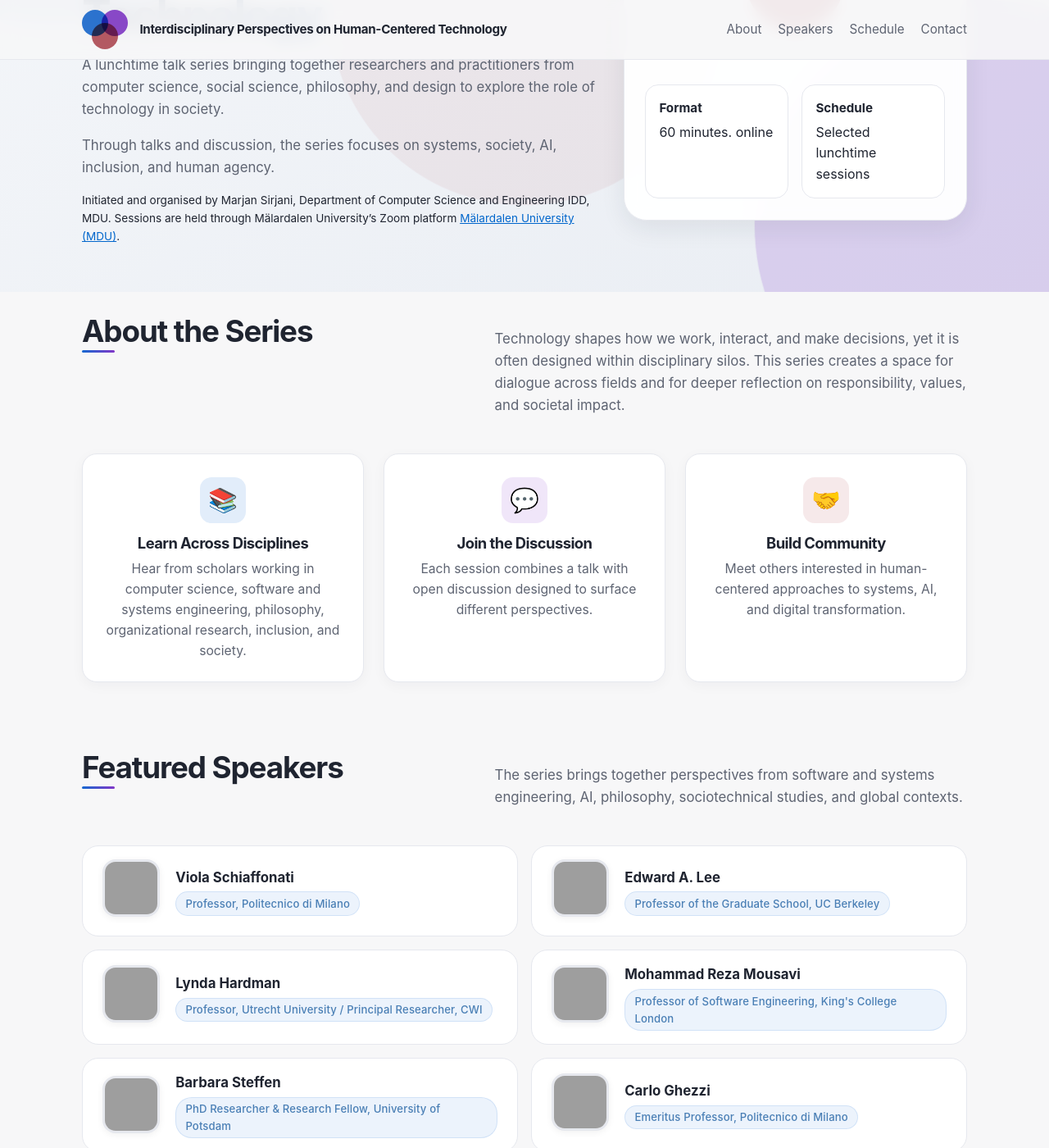
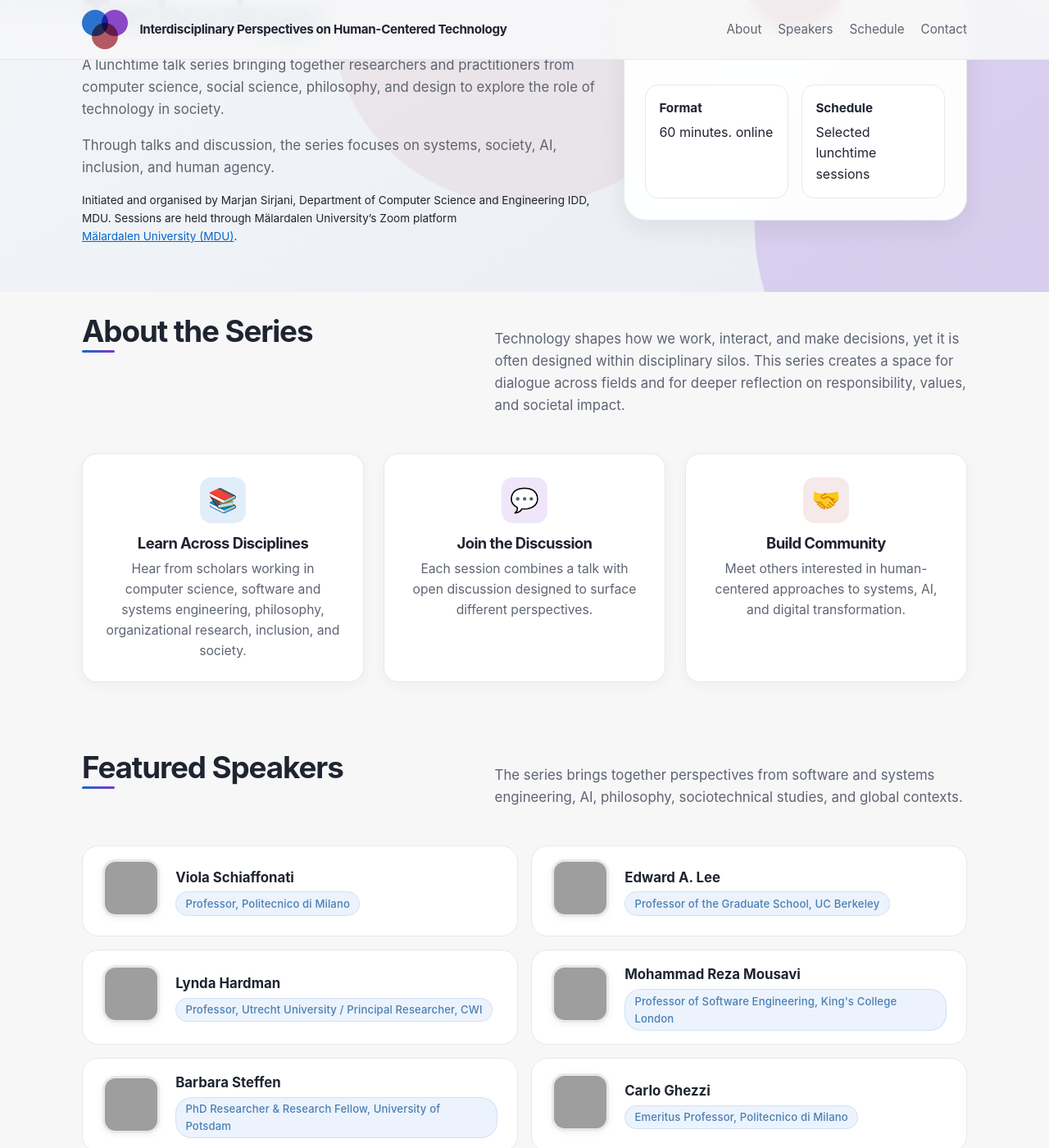
Before and after one commit to rebeca-lang/rebeca-lang.github.io, a Jekyll site: the page events/human-centered-technology/index.html, which Jekyll copies as it is, in a window 1280 px wide and 1400 px high, scrolled down 403 px. Shown: the whole window at 82% size. Built offline with Jekyll 4.4.1, drawn with Linux system fonts in a browser that asks for light colours; grey boxes are pictures that could not be loaded.

Commit message:
Update index.html

```diff
--- a/events/human-centered-technology/index.html
+++ b/events/human-centered-technology/index.html
@@ -571,7 +571,7 @@
 
         .session {
             display: grid;
-            grid-template-columns: 80px 1fr;
+            grid-template-columns: 110px 1fr;
             gap: 1rem;
             align-items: center;
             padding: 0.8rem 1.1rem;
@@ -605,7 +605,7 @@
 
         .session-date {
             font-weight: 700;
-            font-size: 0.9rem;
+            font-size: 0.95rem;
             color: var(--muted);
             transition: var(--transition);
             white-space: nowrap;
@@ -933,6 +933,10 @@
 
         .footer-row:hover { color: var(--text); }
 
+        .no-wrap {
+            white-space: nowrap;
+        }
+
         @media (max-width: 920px) {
             .hero-grid, .section-head, .session { grid-template-columns: 1fr; }
             .grid-3, .speakers-grid, .mini-meta { grid-template-columns: 1fr; }
@@ -1027,7 +1031,7 @@
                     <p>
                         Through talks and discussion, the series focuses on systems, society, AI, inclusion, and human agency.<br>
                        <div style="margin-top: 12px; font-size: 0.85em;">
-                          Initiated and organised by Marjan Sirjani, Department of Computer Science and Engineering IDD, MDU. Sessions are held through Mälardalen University’s Zoom platform <a href="https://www.mdu.se/" target="_blank" rel="noopener noreferrer" style="color: #0066cc; text-decoration: underline;">Mälardalen University (MDU)</a>.
+                          Initiated and organised by Marjan Sirjani, Department of Computer Science and Engineering IDD, MDU. Sessions are held through Mälardalen University’s Zoom platform <a href="https://www.mdu.se/" target="_blank" rel="noopener noreferrer" style="color: #0066cc; text-decoration: underline;" class="no-wrap">Mälardalen University (MDU)</a>.
                     </div>
                 </div>
                 <aside class="hero-card">
```
